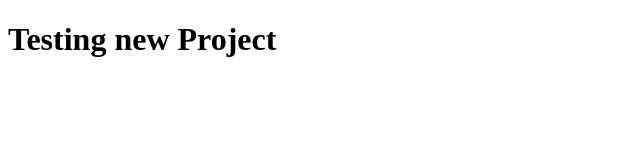
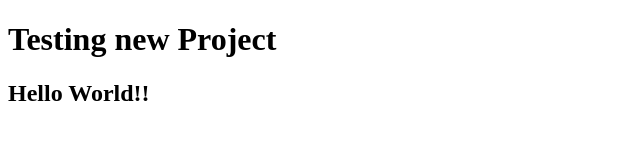
Before and after one commit to 3bdullelah/newProject, a plain HTML site: page index.html in a window 1280 px wide. Shown: the whole page, without its empty margins (0-640 px from the left). Drawn offline with Linux system fonts and the light colour scheme.

Commit message:
adding hello world text

```diff
--- a/index.html
+++ b/index.html
@@ -7,5 +7,6 @@
 </head>
 <body>
     <h1>Testing new Project</h1>
+    <h2>Hello World!!</h2>
 </body>
 </html>
```
